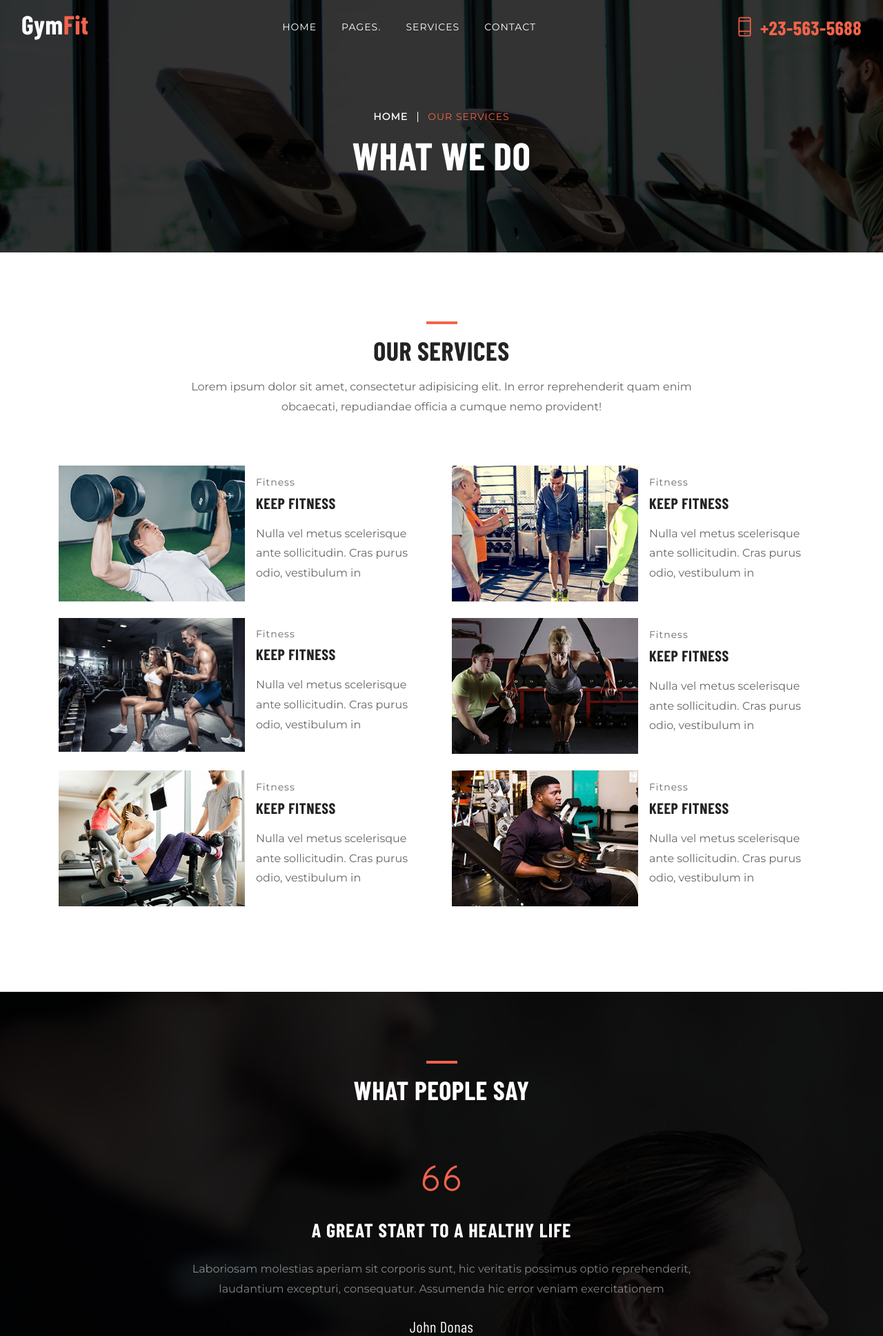
After one commit to teeflow1/fitness, a Django app: page /service/ in a window 1280 px wide. The commit adds this page. Shown: the top 1937 px of the page at 69% size. Run offline with Django 4.2, Linux system fonts and the light colour scheme; some libraries are stand-ins or nearby versions.

Commit message:
Worked on the Frontend

```diff
--- a/gym/templates/blog/header.html
+++ b/gym/templates/blog/header.html
@@ -63,13 +63,13 @@
 					<a class="nav-link dropdown-toggle" href="#" data-toggle="dropdown" aria-haspopup="true"
 						aria-expanded="false">Pages.</a>
 					<ul class="dropdown-menu">
-						<li><a class="dropdown-item" href="about.html">About</a></li>
-						<li><a class="dropdown-item" href="trainer.html">Trainer</a></li>
-						<li><a class="dropdown-item" href="course.html">Courses</a></li>
+						<li><a class="dropdown-item" href="{% url 'about' %}">About</a></li>
+						<li><a class="dropdown-item" href="{% url 'trainer' %}">Trainer</a></li>
+						<li><a class="dropdown-item" href="{% url 'course' %}">Courses</a></li>
 					</ul>
 				</li>
-				<li class="nav-item"><a class="nav-link" href="service.html">Services</a></li>
-				<li class="nav-item"><a class="nav-link" href="pricing.html">Memebership</a></li>
+				<li class="nav-item"><a class="nav-link" href="{% url 'service' %}">Services</a></li>
+				<!--<li class="nav-item"><a class="nav-link" href="pricing.html">Memebership</a></li>
 				<li class="nav-item dropdown">
 					<a class="nav-link dropdown-toggle" href="#" data-toggle="dropdown" aria-haspopup="true"
 						aria-expanded="false">Blog.</a>
@@ -78,7 +78,7 @@
 						<li><a class="dropdown-item" href="blog-sidebar.html">Blog Sidebar</a></li>
 						<li><a class="dropdown-item" href="blog-single.html">Blog Details</a></li>
 					</ul>
-				</li>
+				</li> -->
 				<li class="nav-item"><a class="nav-link" href="{% url 'contact' %}">Contact</a></li>
 			</ul>
 			<div class="my-md-0 ml-lg-4 mt-4 mt-lg-0 ml-auto text-lg-right mb-3 mb-lg-0">
--- /dev/null
+++ b/gymapp/templates/apps/service.html
@@ -0,0 +1,172 @@
+{% extends 'blog/base.html' %}
+
+{% block content %}
+
+{% load static %}
+
+<div class="main-wrapper ">
+    <section class="page-title bg-2">
+      <div class="container">
+        <div class="row">
+          <div class="col-lg-12 text-center">
+              <ul class="list-inline mb-0">
+                <li class="list-inline-item"><a href="{% url 'home' %}" class="text-sm letter-spacing text-white text-uppercase font-weight-bold">Home</a></li>
+                <li class="list-inline-item"><span class="text-white">|</span></li>
+                <li class="list-inline-item"><a href="{% url 'service' %}" class="text-color text-uppercase text-sm letter-spacing">Our services</a></li>
+              </ul>
+               <h1 class="text-lg text-white mt-2">What We do</h1>
+          </div>
+        </div>
+      </div>
+    </section>
+
+    <!-- Section About start -->
+    <section class="section services">
+        <div class="container">
+            <div class="row justify-content-center">
+                <div class="col-lg-8 text-center">
+                    <div class="section-title">
+                        <div class="divider mb-3"></div>
+                        <h2>Our Services</h2>
+                        <p class="mt-3">Lorem ipsum dolor sit amet, consectetur adipisicing elit. In error reprehenderit quam enim obcaecati, repudiandae officia a cumque nemo provident!</p>
+                    </div>
+                </div>
+            </div>
+
+            <div class="row">
+                <div class="col-lg-6 col-md-6 col-sm-6">
+                    <div class="media align-items-center mb-4">
+                      <img src="{% static '/img/services/service-1.jpg' %}" class="mr-3 w-50" alt="...">
+
+                      <div class="media-body">
+                        <span class="letter-spacing text-sm">Fitness</span>
+                        <h4 class="mb-3 text-uppercase">Keep Fitness</h4>
+                       <p>Nulla vel metus scelerisque ante sollicitudin. Cras purus odio, vestibulum in</p>
+                      </div>
+                    </div>
+                </div>
+                <div class="col-lg-6 col-md-6 col-sm-6">
+                    <div class="media align-items-center mb-4">
+                      <img src="{% static '/img/services/service-2.jpg' %}" class="mr-3 w-50" alt="...">
+
+                      <div class="media-body">
+                        <span class="letter-spacing text-sm">Fitness</span>
+                        <h4 class="mb-3 text-uppercase">Keep Fitness</h4>
+                       <p>Nulla vel metus scelerisque ante sollicitudin. Cras purus odio, vestibulum in</p>
+                      </div>
+                    </div>
+                </div>
+
+                <div class="col-lg-6 col-md-6 col-sm-6">
+                    <div class="media align-items-center mb-4">
+                      <img src="{% static '/img/services/service-3.jpg' %}" class="mr-3 w-50" alt="...">
+
+                      <div class="media-body">
+                        <span class="letter-spacing text-sm">Fitness</span>
+                        <h4 class="mb-3 text-uppercase">Keep Fitness</h4>
+                       <p>Nulla vel metus scelerisque ante sollicitudin. Cras purus odio, vestibulum in</p>
+                      </div>
+                    </div>
+                </div>
+                <div class="col-lg-6 col-md-6 col-sm-6">
+                    <div class="media align-items-center mb-4">
+                      <img src="{% static '/img/services/service-4.jpg' %}" class="mr-3 w-50" alt="...">
+
+                      <div class="media-body">
+                        <span class="letter-spacing text-sm">Fitness</span>
+                        <h4 class="mb-3 text-uppercase">Keep Fitness</h4>
+                       <p>Nulla vel metus scelerisque ante sollicitudin. Cras purus odio, vestibulum in</p>
+                      </div>
+                    </div>
+                </div>
+                <div class="col-lg-6 col-md-6 col-sm-6">
+                    <div class="media align-items-center mb-4">
+                      <img src="{% static '/img/services/service-5.jpg' %}" class="mr-3 w-50" alt="...">
+
+                      <div class="media-body">
+                        <span class="letter-spacing text-sm">Fitness</span>
+                        <h4 class="mb-3 text-uppercase">Keep Fitness</h4>
+                       <p>Nulla vel metus scelerisque ante sollicitudin. Cras purus odio, vestibulum in</p>
+                      </div>
+                    </div>
+                </div>
+                <div class="col-lg-6 col-md-6 col-sm-6">
+                    <div class="media align-items-center mb-4">
+                      <img src="{% static '/img/services/service-6.jpg' %}" class="mr-3 w-50" alt="...">
+
+                      <div class="media-body">
+                        <span class="letter-spacing text-sm ">Fitness</span>
+                        <h4 class="mb-3 text-uppercase">Keep Fitness</h4>
+                       <p>Nulla vel metus scelerisque ante sollicitudin. Cras purus odio, vestibulum in</p>
+                      </div>
+                    </div>
+                </div>
+            </div>
+        </div>
+    </section>
+    <!-- Section About End -->
+
+    <!-- Section Testimonial Start -->
+    <section class="section textimonial position-relative bg-3">
+        <div class="container">
+            <div class="row justify-content-center">
+                <div class="col-lg-8">
+                    <div class="row justify-content-center">
+                        <div class="col-lg-12 text-center">
+                            <div class="section-title">
+                                <div class="divider mb-3"></div>
+                                <h2 class="text-white">What People say</h2>
+                            </div>
+                        </div>
+                    </div>
+
+                    <div class="testimonial-slider">
+                        <div class="text-center mb-4 ">
+                            <i class="ti-quote-left text-lg text-color"></i>
+                            <h3 class="mt-4 text-white letter-spacing">A great Start to a healthy life</h3>
+                            <p class="my-4 text-white-50">Laboriosam molestias aperiam sit corporis sunt, hic veritatis possimus optio reprehenderit, laudantium excepturi, consequatur. Assumenda hic error veniam exercitationem</p>
+
+                            <div>
+                                <h4 class="mb-0 text-capitalize text-white font-weight-normal">John Donas</h4>
+                                <span class="text-white-50">Manager</span>
+                            </div>
+                        </div>
+                        <div class="text-center mb-4">
+                            <i class="ti-quote-left text-lg text-color"></i>
+                            <h3 class="mt-4 text-white letter-spacing">The workout worth attending!</h3>
+                            <p class="my-4 text-white-50">Laboriosam molestias aperiam sit corporis sunt, hic veritatis possimus optio reprehenderit, laudantium excepturi, consequatur. Assumenda hic error veniam exercitationem</p>
+                            <div>
+                                <h4 class="mb-0 text-capitalize text-white font-weight-normal">Donas Jack</h4>
+                                <span class="text-white-50">Manager</span>
+                            </div>
+                        </div>
+
+                        <div class="text-center mb-4">
+                            <i class="ti-quote-left text-lg text-color"></i>
+                            <h3 class="mt-4 text-white letter-spacing">Very Professional Club and coaches</h3>
+                            <p class="my-4 text-white-50">Laboriosam molestias aperiam sit corporis sunt, hic veritatis possimus optio reprehenderit, laudantium excepturi, consequatur. Assumenda hic error veniam exercitationem</p>
+                            <div>
+                                <h4 class="mb-0 text-capitalize text-white font-weight-normal" >Mikel Hussy</h4>
+                                <span class="text-white-50">Manager</span>
+                            </div>
+                        </div>
+
+                        <div class="text-center mb-4">
+                            <i class="ti-quote-left text-lg text-color"></i>
+                            <h3 class="mt-4 text-white letter-spacing">Shape your body and healthy!</h3>
+                            <p class="my-4 text-white-50">Laboriosam molestias aperiam sit corporis sunt, hic veritatis possimus optio reprehenderit, laudantium excepturi, consequatur. Assumenda hic error veniam exercitationem</p>
+                            <div>
+                                <h4 class="mb-0 text-capitalize text-white font-weight-normal">Hiker jons</h4>
+                                <span class="text-white-50">Manager</span>
+                            </div>
+                        </div>
+                    </div>
+                </div>
+            </div>
+        </div>
+    </section>
+    <!-- Section Testimonial END -->
+
+
+
+{% endblock %}
--- a/gymapp/urls.py
+++ b/gymapp/urls.py
@@ -3,5 +3,9 @@ from .import views
 
 urlpatterns = [
     path('', views.home, name='home'),
-    path('contact/', views.contact, name='contact')
+    path('contact/', views.contact, name='contact'),
+    path('about/', views.about, name='about'),
+    path('trainer/', views.trainer, name='trainer'),
+    path('courses/', views.courses, name='course'),
+    path('service/', views.service, name='service'),
 ]
--- a/gymapp/views.py
+++ b/gymapp/views.py
@@ -24,3 +24,15 @@ def contact(request):
         return render(request, 'apps/contact.html', {'user_name':user_name})
     else:
         return render(request, 'apps/contact.html', {})
+
+def about(request):
+    return render(request, 'apps/about.html', {})
+
+def trainer(request):
+    return render(request, 'apps/trainer.html', {})
+
+def courses(request):
+    return render(request, 'apps/courses.html', {})
+
+def service(request):
+    return render(request, 'apps/service.html', {})
```
Also changed, not shown: gymapp/templates/apps/about.html (added, +175 -0 lines), gymapp/templates/apps/courses.html (added, +155 -0 lines), gymapp/templates/apps/trainer.html (added, +133 -0 lines).
